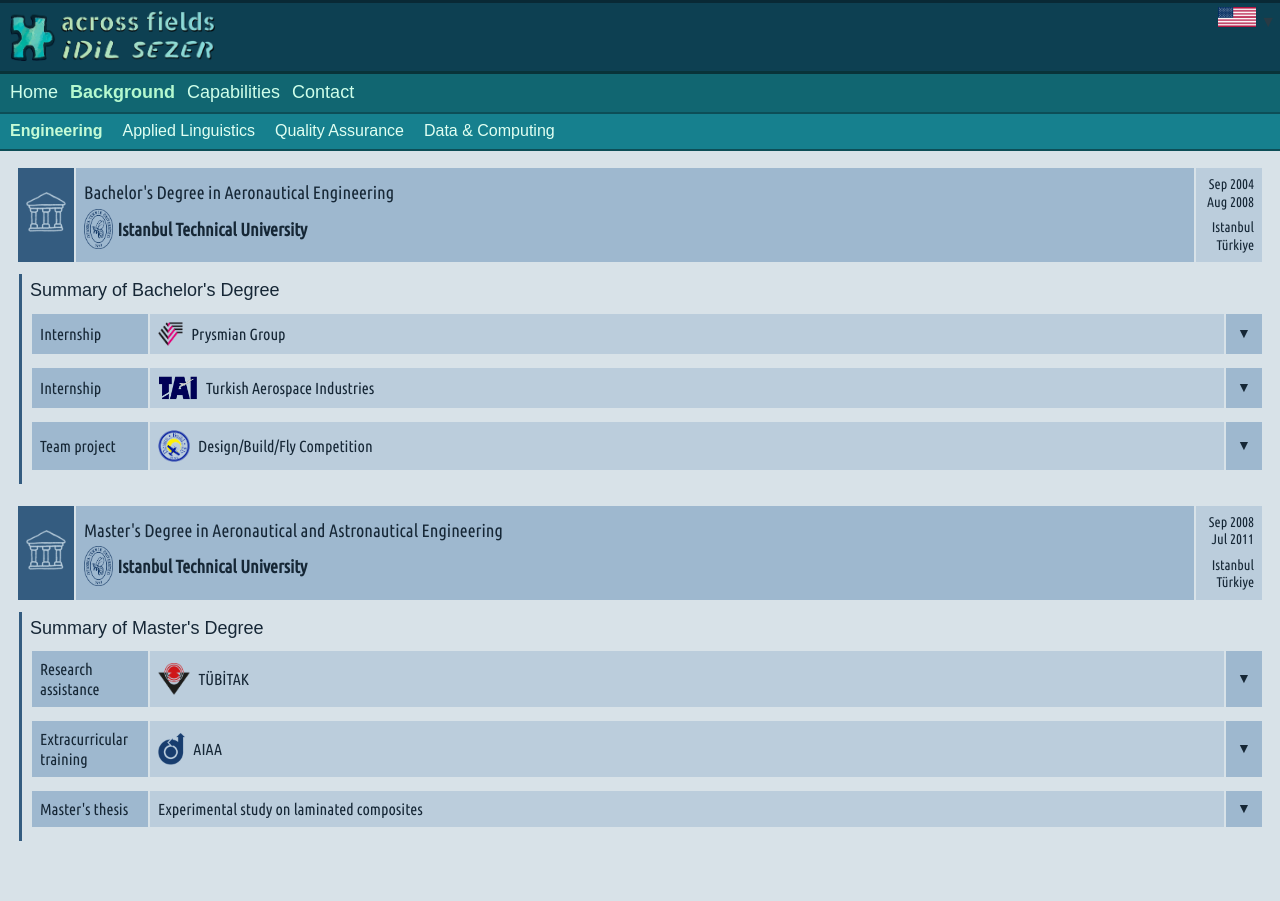
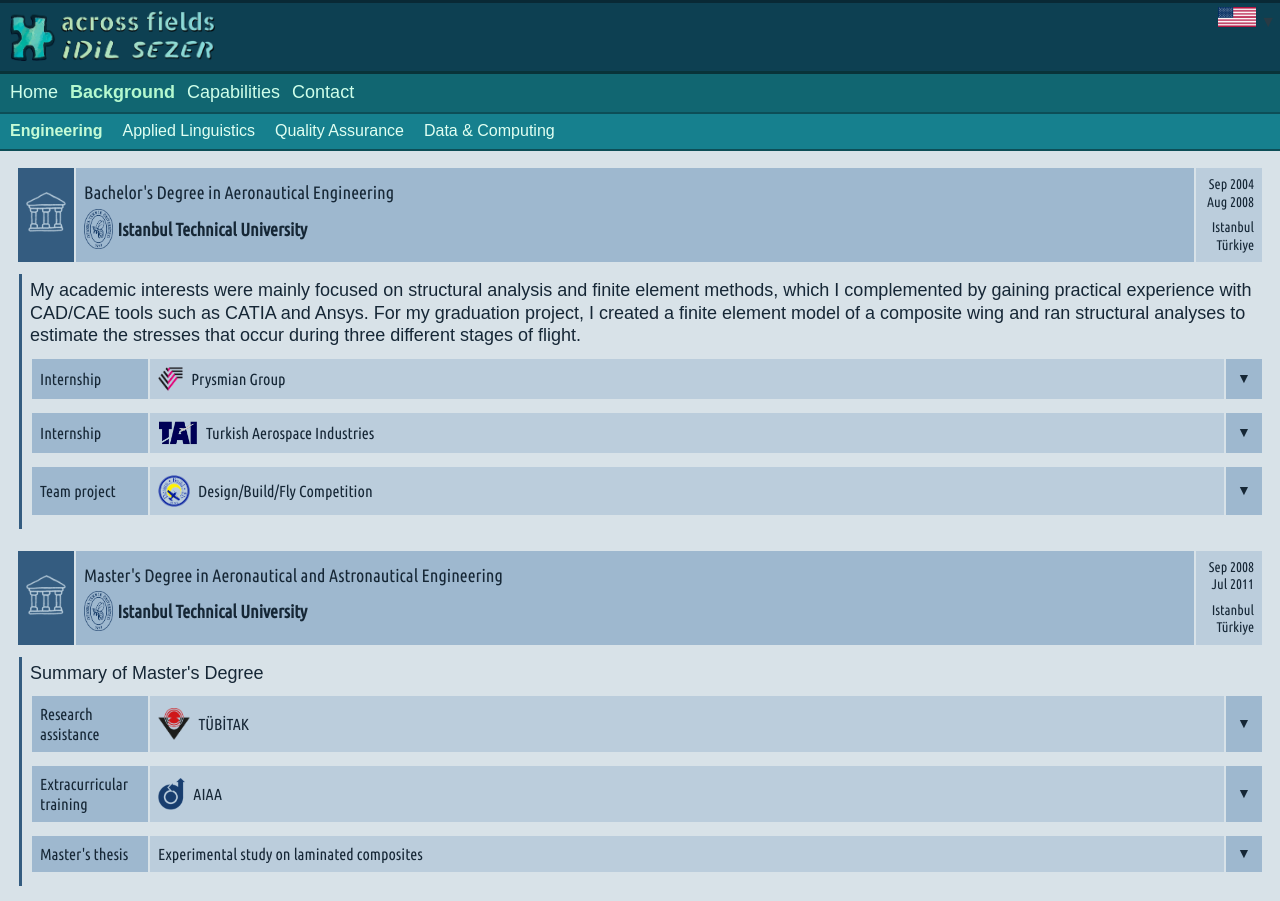
Before and after one commit to acrossfields/idilsezer, a Jekyll site: the page built from en/background-eng.md, in a window 1280 px wide. Built offline with Jekyll 4.4.1, drawn with Linux system fonts in a browser that asks for light colours; some web fonts are replaced.

Commit message:
Update background-eng.md

```diff
--- a/en/background-eng.md
+++ b/en/background-eng.md
@@ -29,7 +29,7 @@ permalink: /en/background/engineering/
 </table>
 
 <div class="bg-indented" style="margin-left: 11px; margin-right: 8px; padding: 5px 0 2px 8px;">
-  <p style="margin-top: 0; margin-bottom: 10px; color: #162736;">Summary of Bachelor's Degree</p>
+  <p style="margin-top: 0; margin-bottom: 10px; color: #162736;">My academic interests were mainly focused on structural analysis and finite element methods, which I complemented by gaining practical experience with CAD/CAE tools such as CATIA and Ansys. For my graduation project, I created a finite element model of a composite wing and ran structural analyses to estimate the stresses that occur during three different stages of flight.</p>
 
   <table class="table-bgsub" style="color: #162736; margin: 10px 0; padding: 0;">
     <tr>
@@ -48,7 +48,7 @@ permalink: /en/background/engineering/
     <tr class="table-bgsub-details">
       <td colspan="3" style="font-family: 'Ysabeau', sans-serif; font-size: 15px; padding: 5px;">
         <p style="margin: 0;">
-          [Details of the internship]
+          [Aug 2006 - Sep 2006] In the Prysmian cable factory located in Bursa, Türkiye, I observed the design process in the product planning department and gathered general knowledge about factory organization.
         </p>
       </td>
     </tr>
@@ -71,7 +71,7 @@ permalink: /en/background/engineering/
     <tr class="table-bgsub-details">
       <td colspan="3" style="font-family: 'Ysabeau', sans-serif; font-size: 15px; padding: 5px;">
         <p style="margin: 0;">
-          [Details of the internship]
+          [Jun 2007 - Jul 2007] In the TAI facility located in Ankara, Türkiye, I observed modernization of F-16s, manufacturing and assembly of both metal and composite components, and other processes performed by a major Turkish manufacturer of aerospace products and services for Airbus, Sikorsky, Eurocopter, and MD Helicopters.
         </p>
       </td>
     </tr>
@@ -94,7 +94,7 @@ permalink: /en/background/engineering/
     <tr class="table-bgsub-details">
       <td colspan="3" style="font-family: 'Ysabeau', sans-serif; font-size: 15px; padding: 5px;">
         <p style="margin: 0;">
-          [Details of the project]
+          As a member of one of the two teams from ITU competing in the 12th AIAA-Cessna-Raytheon Design/Build/Fly Competition held in 2008 in Wichita, KS, USA, I took part in the structural design, optimization, building, and flight testing of the UçArı team's model aircraft. This was an invaluable experience for me, as it brought together all the theoretical knowledge on aircraft design that I had been collecting for four years and allowed me to experience building a model aircraft from scratch with my own hands. I also secured sponsorship and designed the team logo.
         </p>
       </td>
     </tr>
```
